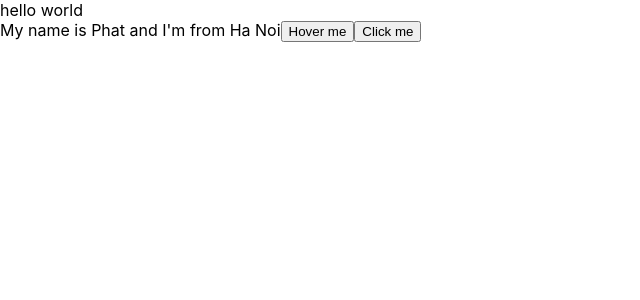
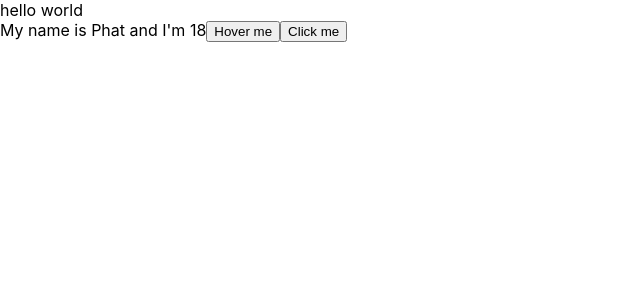
Before and after one commit to TieuCuu/reactjs-hoidanit, a React (Create React App) app: page / in a window 1280 px wide. Shown: the top 300 px of the page, without its empty margins (0-640 px from the left). Built offline with nearby package versions, Linux system fonts and the light colour scheme.

Commit message:
set state

```diff
--- a/src/components/MyComponents.js
+++ b/src/components/MyComponents.js
@@ -16,11 +16,16 @@
 
     handleClick(event) {
         console.log('Click me', event.target);
-        console.log("My name is", this.state.name);
+
+        //cập nhật giá trị trong state, sau đó hàm render tự động được gọi lại
+        this.setState({
+            name: 'XiaoJiu',
+            age: Math.floor((Math.random() * 100) + 1)
+        })
     }
 
     handleOnMouseOver(event) {
-        console.log(event.pageX);
+        // console.log(event.pageX);
     }
 
     //JSX
@@ -28,9 +33,9 @@
         return (
             <div>
 
-                My name is {this.state.name} and I'm from {this.state.address}
+                My name is {this.state.name} and I'm {this.state.age}
                 <button onMouseOver={this.handleOnMouseOver}>Hover me</button>
-                <button onClick={this.handleClick}>Click me</button>
+                <button onClick={(event) => { this.handleClick(event) }}>Click me</button>
             </div>
         )
     }
```
